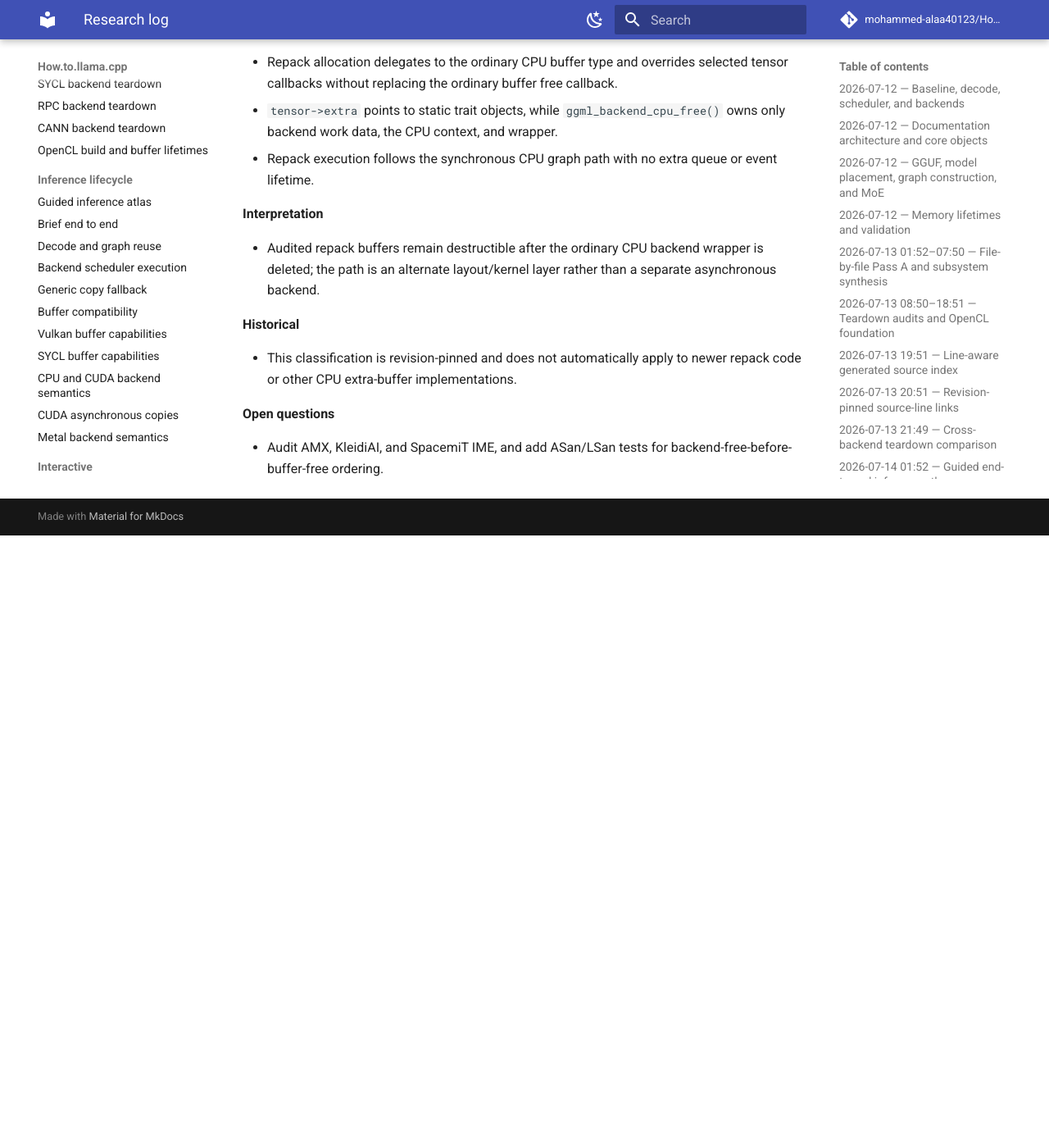
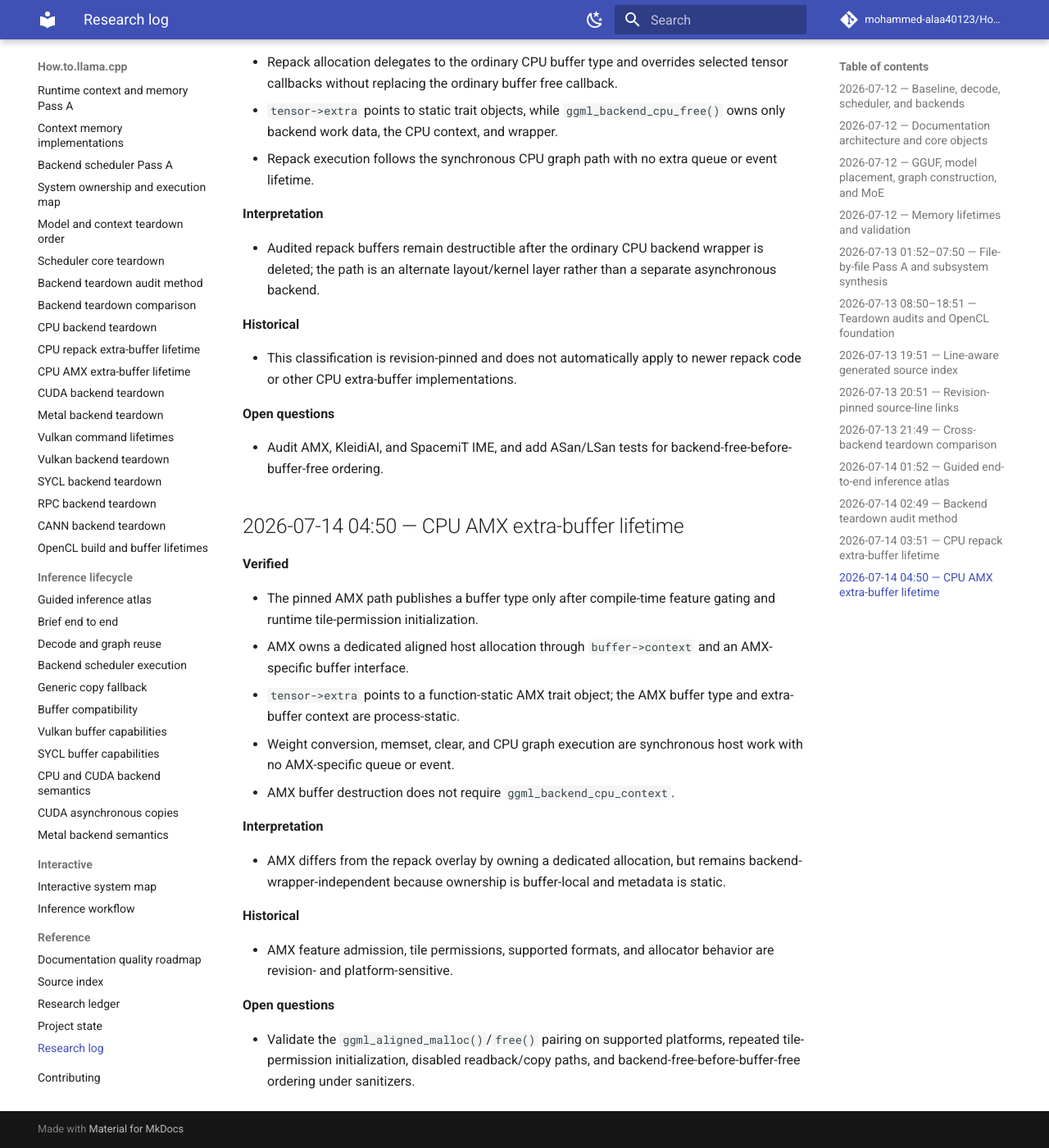
Before and after one commit to mohammed-alaa40123/How.to.llama.cpp, an MkDocs documentation site: the page built from docs/reference/research-log.md, in a window 1280 px wide and 1400 px high, scrolled down 6012 px. Shown: the whole window at 82% size. Built offline with MkDocs 1.6.1 and Material for MkDocs 9.7.7, drawn with Linux system fonts in a browser that asks for light colours; comment, search, counter and statistics services are not loaded; before the commit the page ends 6665 px from its top, so only the background shows below that.

Commit message:
docs: log CPU AMX lifetime findings

```diff
--- a/docs/reference/research-log.md
+++ b/docs/reference/research-log.md
@@ -196,3 +196,25 @@
 **Open questions**
 
 - Audit AMX, KleidiAI, and SpacemiT IME, and add ASan/LSan tests for backend-free-before-buffer-free ordering.
+
+## 2026-07-14 04:50 — CPU AMX extra-buffer lifetime
+
+**Verified**
+
+- The pinned AMX path publishes a buffer type only after compile-time feature gating and runtime tile-permission initialization.
+- AMX owns a dedicated aligned host allocation through `buffer->context` and an AMX-specific buffer interface.
+- `tensor->extra` points to a function-static AMX trait object; the AMX buffer type and extra-buffer context are process-static.
+- Weight conversion, memset, clear, and CPU graph execution are synchronous host work with no AMX-specific queue or event.
+- AMX buffer destruction does not require `ggml_backend_cpu_context`.
+
+**Interpretation**
+
+- AMX differs from the repack overlay by owning a dedicated allocation, but remains backend-wrapper-independent because ownership is buffer-local and metadata is static.
+
+**Historical**
+
+- AMX feature admission, tile permissions, supported formats, and allocator behavior are revision- and platform-sensitive.
+
+**Open questions**
+
+- Validate the `ggml_aligned_malloc()`/`free()` pairing on supported platforms, repeated tile-permission initialization, disabled readback/copy paths, and backend-free-before-buffer-free ordering under sanitizers.
```
